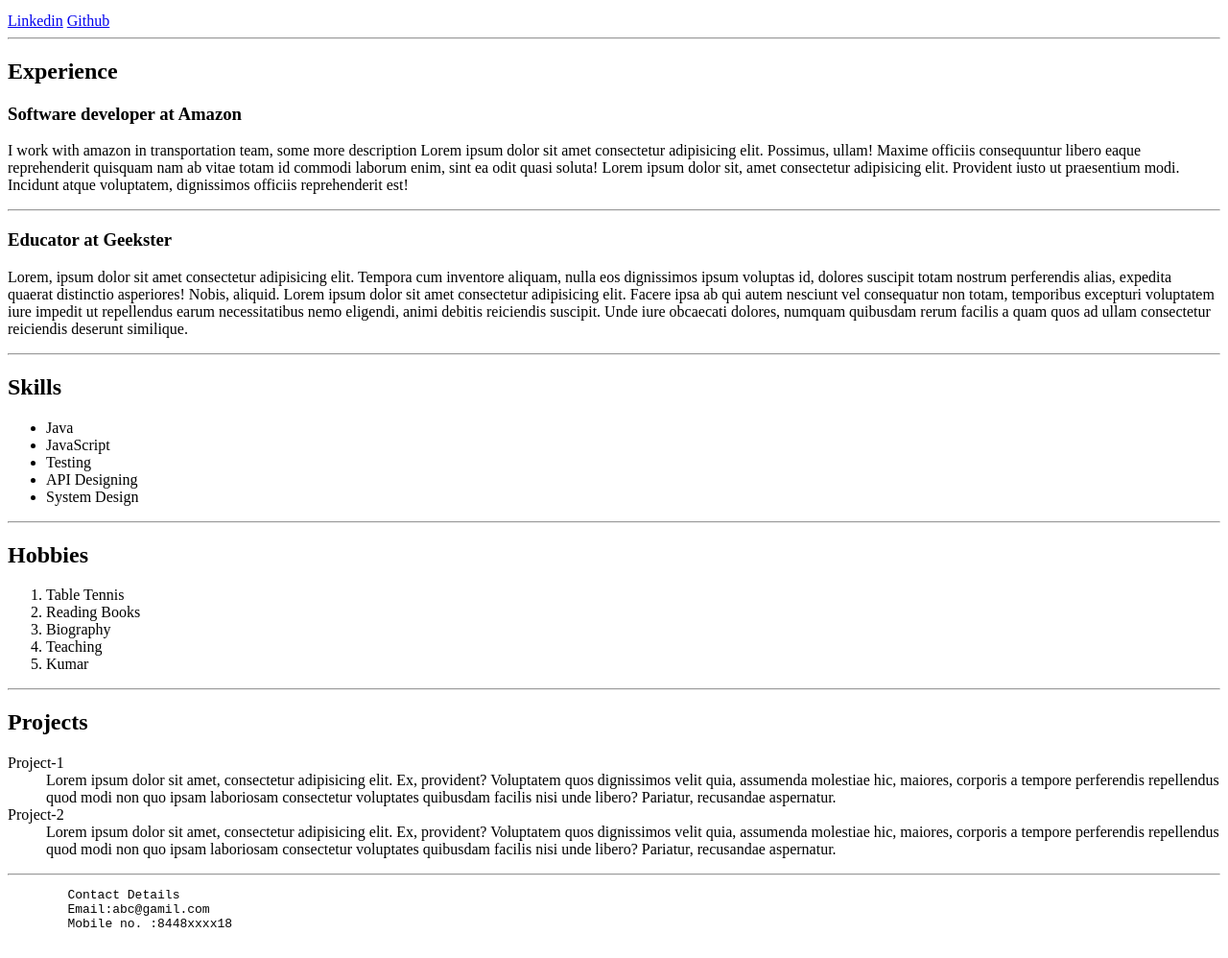
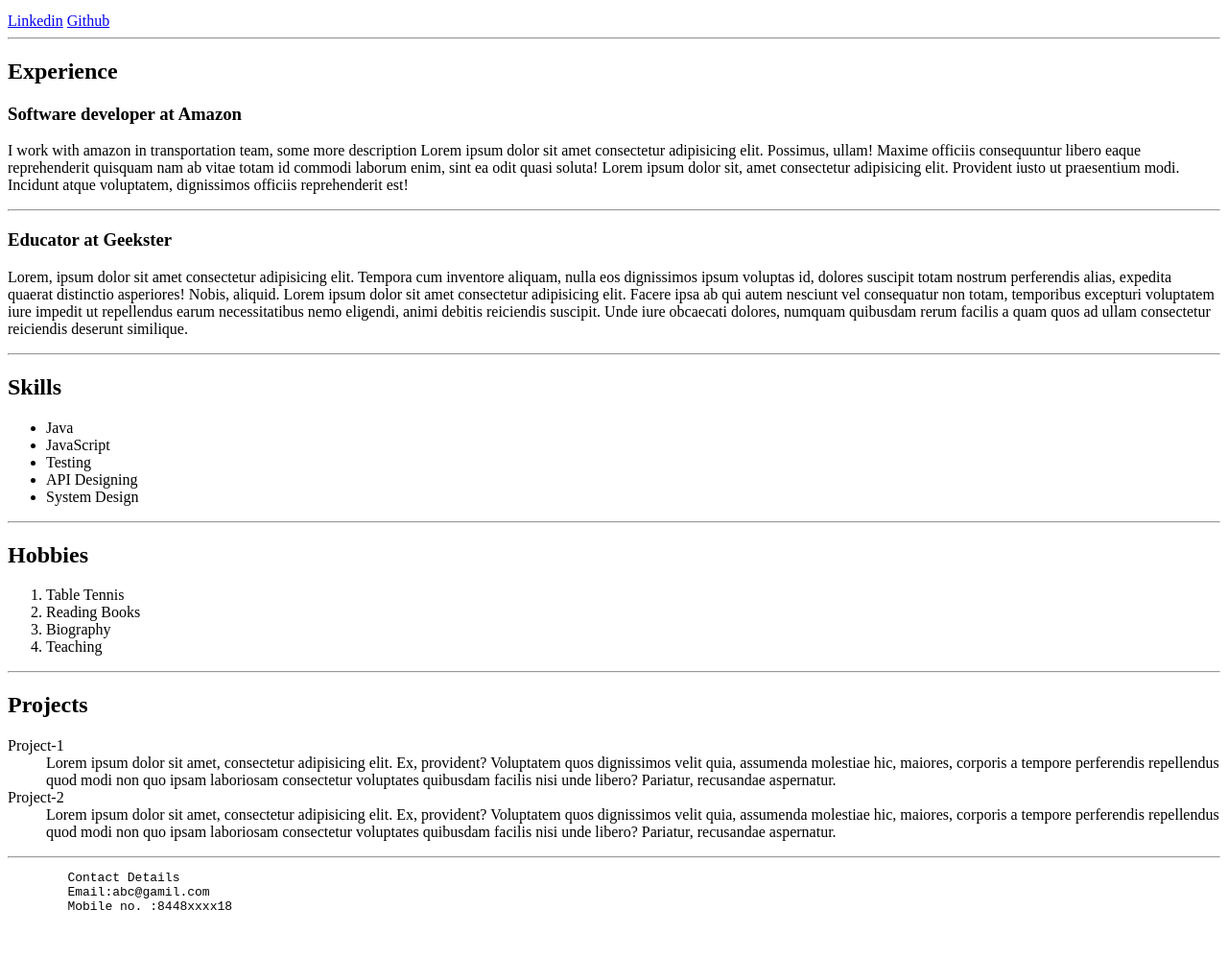
Before and after one commit to KumarSanu2/assignment1_resume, a plain HTML site: page index.html in a window 1280 px wide. Shown: the part 101-1099 px from the top of the page at 96% size. Drawn offline with Linux system fonts and the light colour scheme.

Commit message:
Check Changes or not?

```diff
--- a/index.html
+++ b/index.html
@@ -30,6 +30,7 @@
         <li>Testing</li>
         <li>API Designing</li>
         <li>System Design</li>
+
     </ul>
     <hr>
     <h2>Hobbies</h2>
@@ -38,7 +39,6 @@
         <li>Reading Books</li>
         <li>Biography</li>
         <li>Teaching</li>
-        <li>Kumar</li>
 
     </ol>
     <hr>
```
